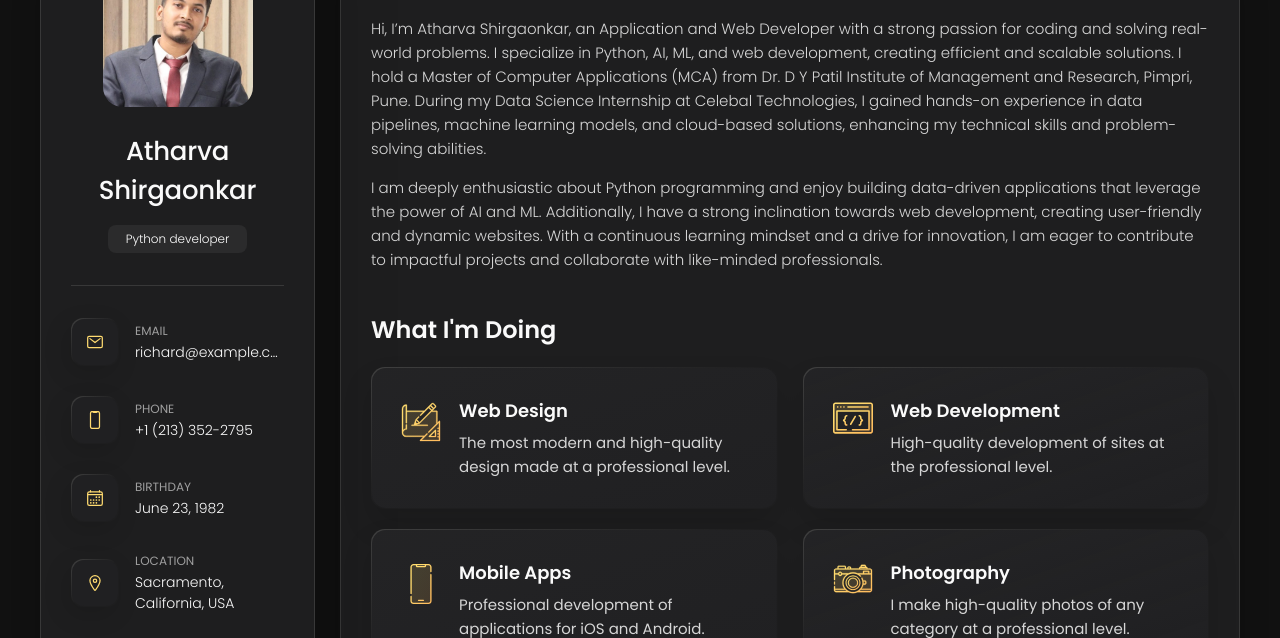
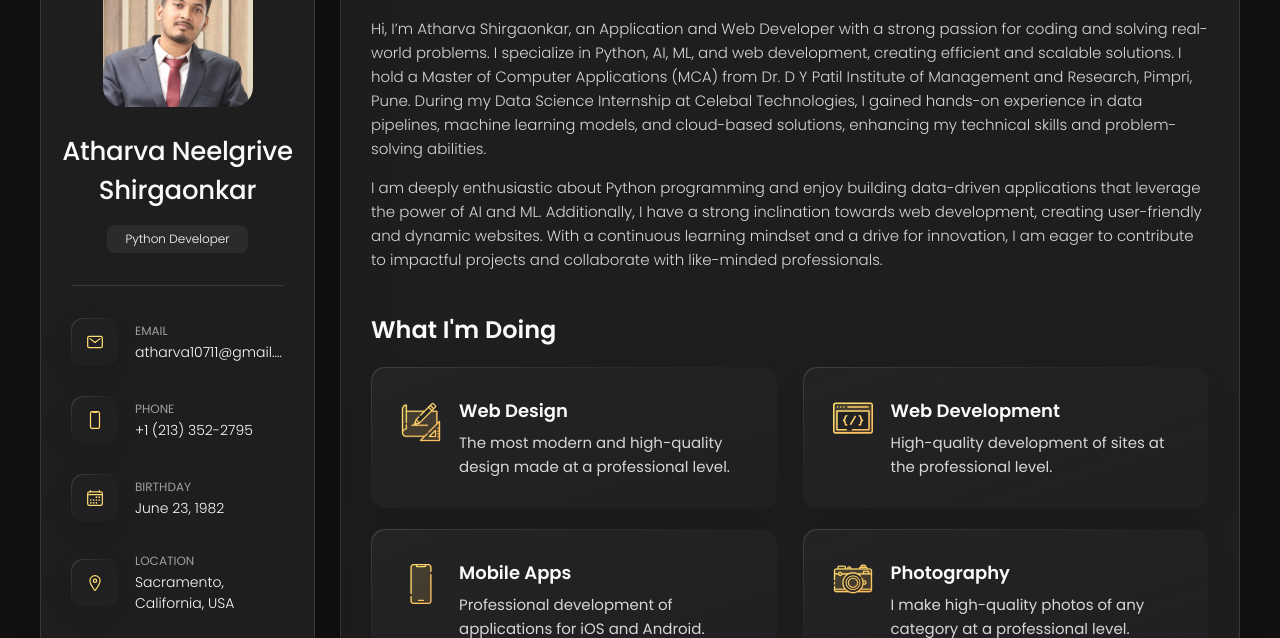
Before and after one commit to atharva-shirgaonkar/Atharva-Shirgaonkar-PF, a plain HTML site: page index.html in a window 1280 px wide. Shown: the part 162-800 px from the top of the page. Drawn offline with nearby package versions, Linux system fonts and the light colour scheme.

Commit message:
Initial Changes
Testing in index and CSS

```diff
--- a/assets/css/style.css
+++ b/assets/css/style.css
@@ -1891,3 +1891,8 @@ textarea.form-input::-webkit-resizer { display: none; }
   .timeline-text { max-width: 700px; }
 
 }
+
+/* Change the color of the chevron-down icon */
+.info_more-btn ion-icon[name="chevron-down"] {
+  color: var(--orange-yellow-crayola); /* Replace with your desired color variable or hex code */
+}
--- a/index.html
+++ b/index.html
@@ -42,13 +42,13 @@
       <div class="sidebar-info">
 
         <figure class="avatar-box">
-          <img src="./assets/images/my-avatar.jpg" alt="Richard hanrick" width="80">
+          <img src="./assets/images/my-avatar.jpg" alt="Atharva Neelgrive Shirgaonkar" width="80">
         </figure>
 
         <div class="info-content">
-          <h1 class="name" title="Richard hanrick">Atharva  <br> Shirgaonkar</h1>
+          <h1 class="name" title="Atharva Neelgrive Shirgaonkar">Atharva Neelgrive <br> Shirgaonkar</h1>
 
-          <p class="title">Python developer</p>
+          <p class="title">Python Developer</p>
         </div>
 
         <button class="info_more-btn" data-sidebar-btn>
@@ -74,7 +74,7 @@
             <div class="contact-info">
               <p class="contact-title">Email</p>
 
-              <a href="mailto:richard@example.com" class="contact-link">richard@example.com</a>
+              <a href="mailto:richard@example.com" class="contact-link">atharva10711@gmail.com</a>
             </div>
 
           </li>
```
